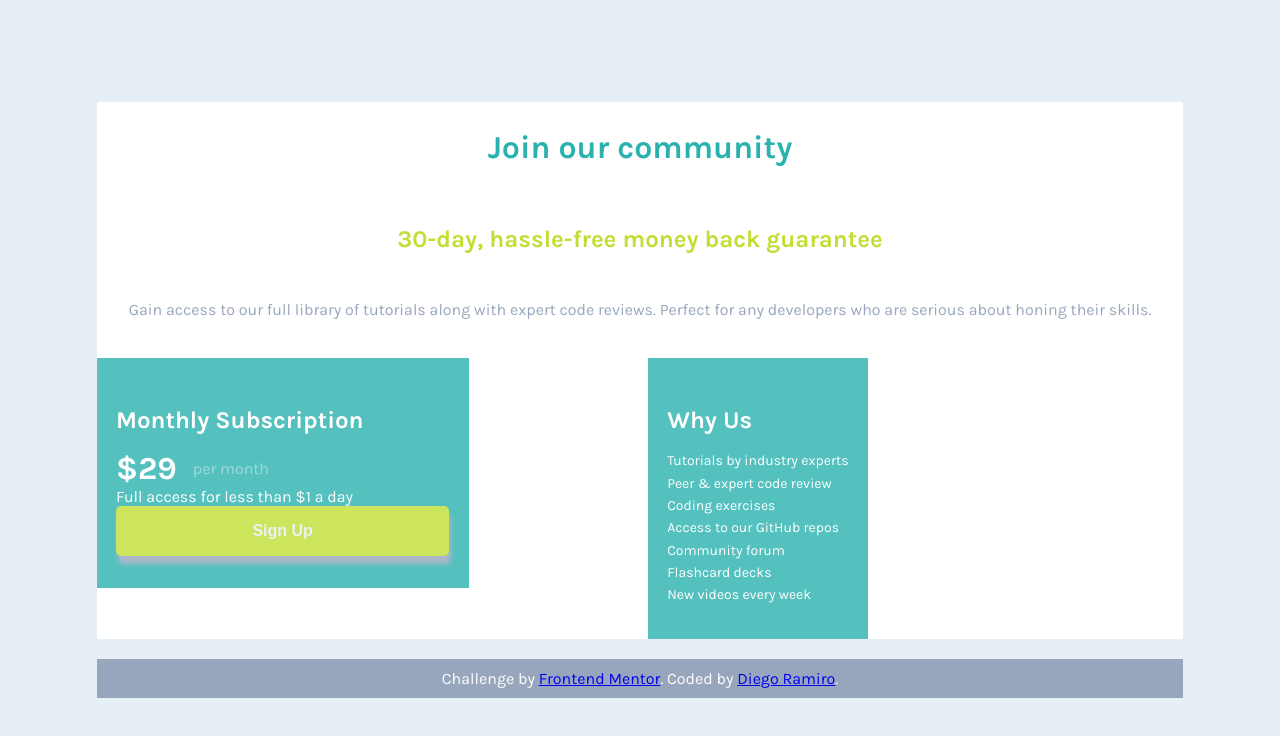
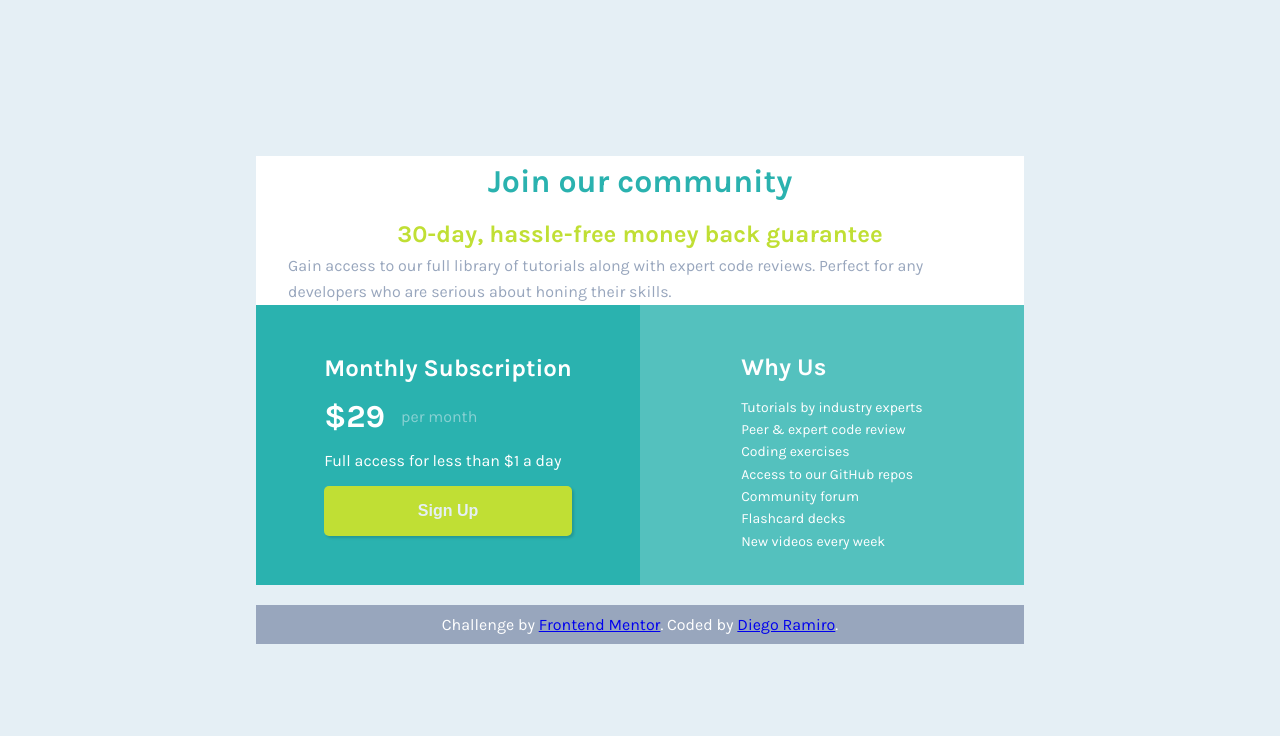
Before and after one commit to Diego-Girao/single-price-grid-component-master, a plain HTML site: page index.html in a window 1280 px wide. Drawn offline with Linux system fonts and the light colour scheme.

Commit message:
style: reorganize pseudo selectors

```diff
--- a/style.css
+++ b/style.css
@@ -19,8 +19,9 @@ body {
 	min-height: 100vh;
 	font-family: "Karla", sans-serif;
 	background-color: var(--neutral-light-gray);
-	max-width: 1440px;
+	max-width: 800px;
 	padding: 1rem;
+	margin: 0 auto;
 }
 
 .wrapper-grid {
@@ -35,8 +36,6 @@ body {
 header {
 	background-color: var(--neutral-white);
 	grid-column: 1/3;
-	height: 30vh;
-
 	display: grid;
 	place-items: center;
 	padding: 0 2rem;
@@ -56,7 +55,7 @@ header span {
 	color: var(--neutral-grayish-blue);
 }
 
-main {
+section {
 	background-color: var(--primary-cyan);
 	color: var(--neutral-white);
 	place-items: start;
@@ -90,7 +89,7 @@ button {
 	color: var(--neutral-light-gray);
 	font-weight: 700;
 	font-size: 1rem;
-	box-shadow: 2px 8px 5px var(--neutral-grayish-blue);
+	box-shadow: rgba(0, 0, 0, 0.15) 2px 2px 2.6px;
 	border: none;
 	border-radius: 0.3125rem;
 
@@ -98,7 +97,7 @@ button {
 	width: 100%;
 }
 
-section {
+.why-list {
 	background-color: var(--primary-cyan);
 	opacity: 0.8;
 
@@ -106,7 +105,7 @@ section {
 	padding: 2rem 1.2rem;
 }
 
-section h2 {
+.why-list h2 {
 	margin: 1rem 0;
 }
 
@@ -125,18 +124,17 @@ footer {
 	color: var(--neutral-white);
 }
 
-/*
-
-Mobile: 375px
-Desktop: 1440px
-
-*/
-
 @media screen and (max-width: 375px) {
 	.wrapper-grid {
 		grid-template-columns: 1fr;
 	}
 	header {
 		grid-column: auto;
+		font-size: 0.875rem;
+		margin: 0 auto;
+	}
+
+	section {
+		padding: 1.25rem;
 	}
 }
```
